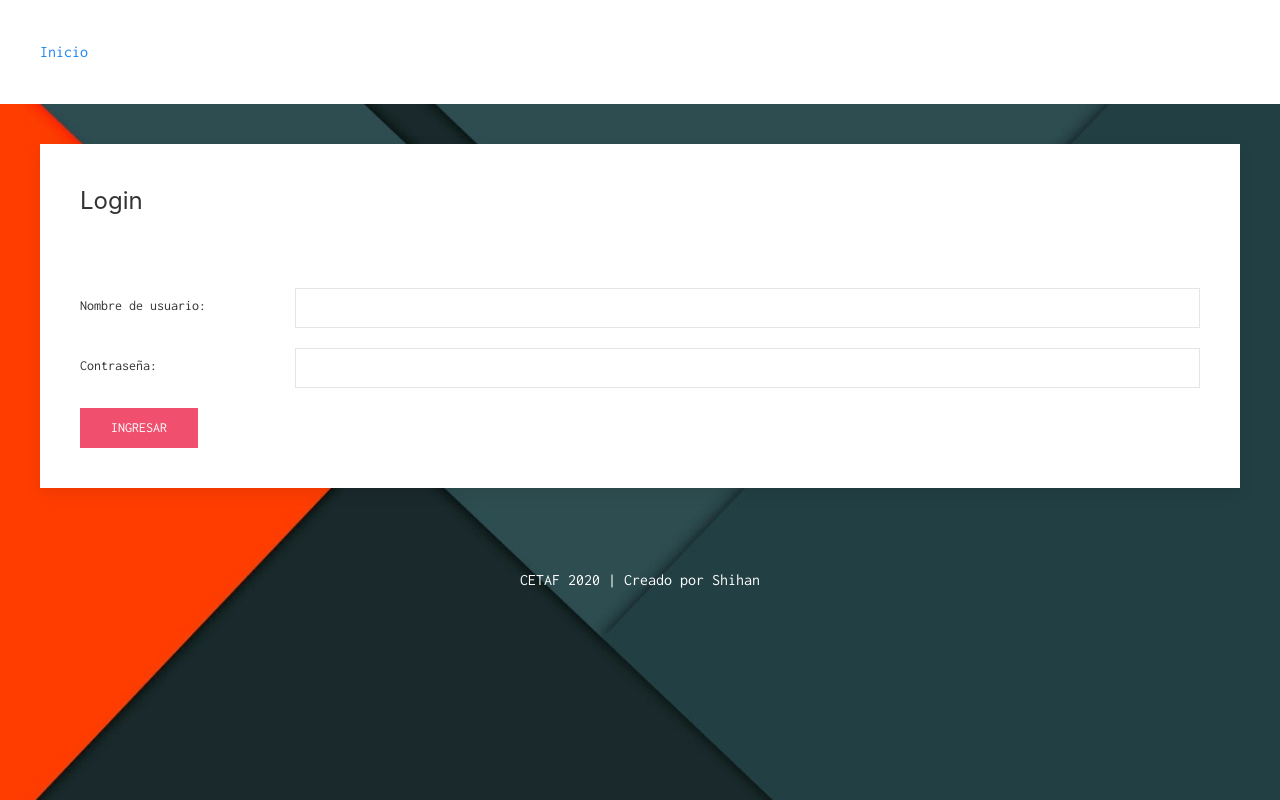
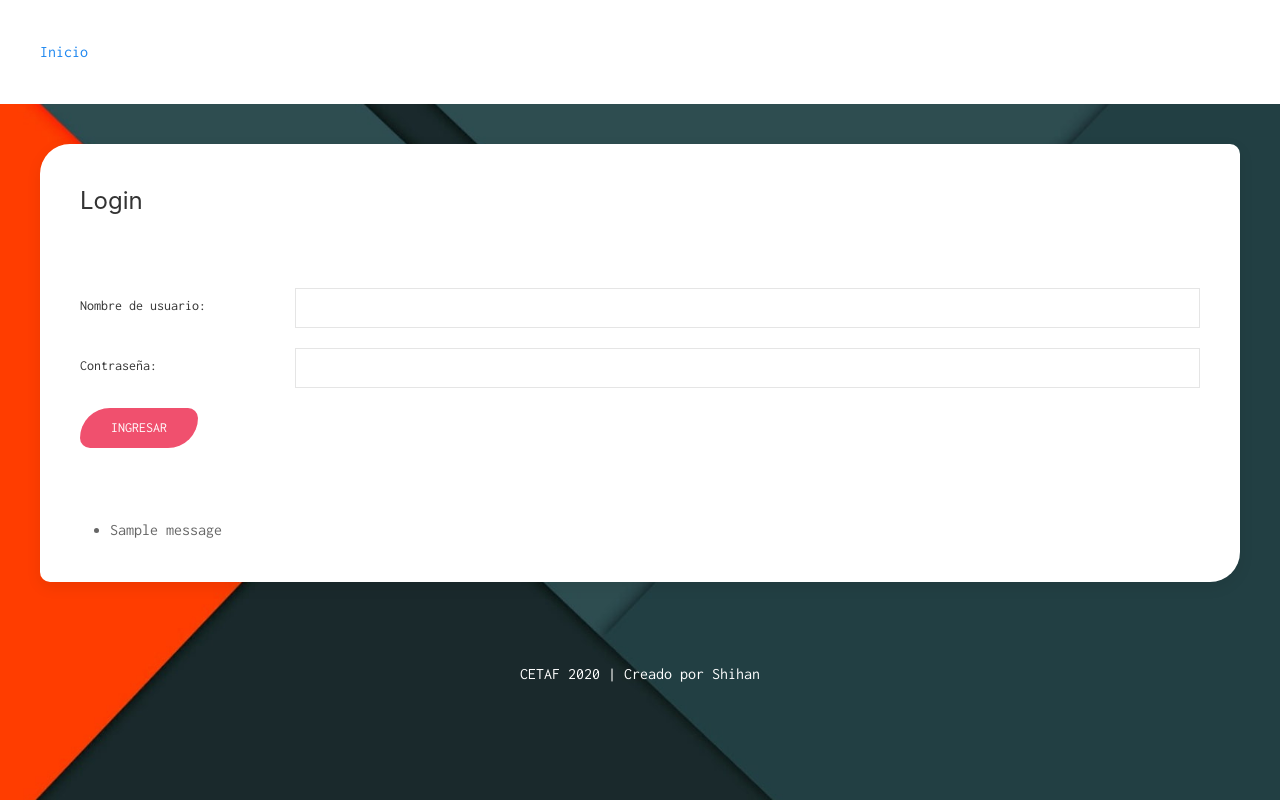
Before and after one commit to shihan1nnom/Cetaf_Python_Uikit_V1, a Django app: page /login/ in a window 1280 px wide. Run offline with Django 3.2, Linux system fonts and the light colour scheme; one stand-in notice (Sample message) is shown; some web fonts are replaced.

Commit message:
Correccion login

```diff
--- a/mi_sitio/cetaf/templates/auth/login.html
+++ b/mi_sitio/cetaf/templates/auth/login.html
@@ -30,7 +30,7 @@
             <a href="{% url 'index' %}">Inicio</a>
         </div>
         <div class="uk-container uk-padding">
-            <div class="uk-card uk-card-default uk-card-hover uk-card-body uk-dark">
+            <div class="uk-card uk-card-default uk-card-hover uk-card-body uk-dark" style="border-radius: 30px 10px;">
             <h3 class="uk-card-title">Login</h3>
             <form class="uk-form-horizontal uk-margin-large" method="post">
                 {% csrf_token %}
@@ -46,8 +46,15 @@
                         <input class="uk-input" name="password" type="password">
                     </div>
                 </div>
-                <button class="uk-button uk-button-danger" type="submit">Ingresar</button>
+                <button class="uk-button uk-button-danger" type="submit" style="border-radius: 30px 10px;">Ingresar</button>
             </form>
+            {% if messages %}
+            <ul class="messages">
+                {% for message in messages %}
+                <li{% if message.tags %} class="{{ message.tags }}"{% endif %}>{{ message }}</li>
+                {% endfor %}
+            </ul>
+            {% endif %}
         </div>
         </div>
         <footer class="uk-padding" style="text-align:center; color:white;">
--- a/mi_sitio/cetaf/views.py
+++ b/mi_sitio/cetaf/views.py
@@ -351,9 +351,10 @@ def iniciar_sesion(request):
         user = authenticate(request, username=username, password=password)
         if user is not None:
             login(request, user)
-            return redirect('/')
+            return redirect('index')
         else:
-            return redirect('login/')
+            messages.info(request, 'Error en credenciales')
+            return redirect('login')
     form = AuthenticationForm()
     return render(request, 'auth/login.html', {'form': form})
 
```
Also changed, not shown: mi_sitio/db.sqlite3.
